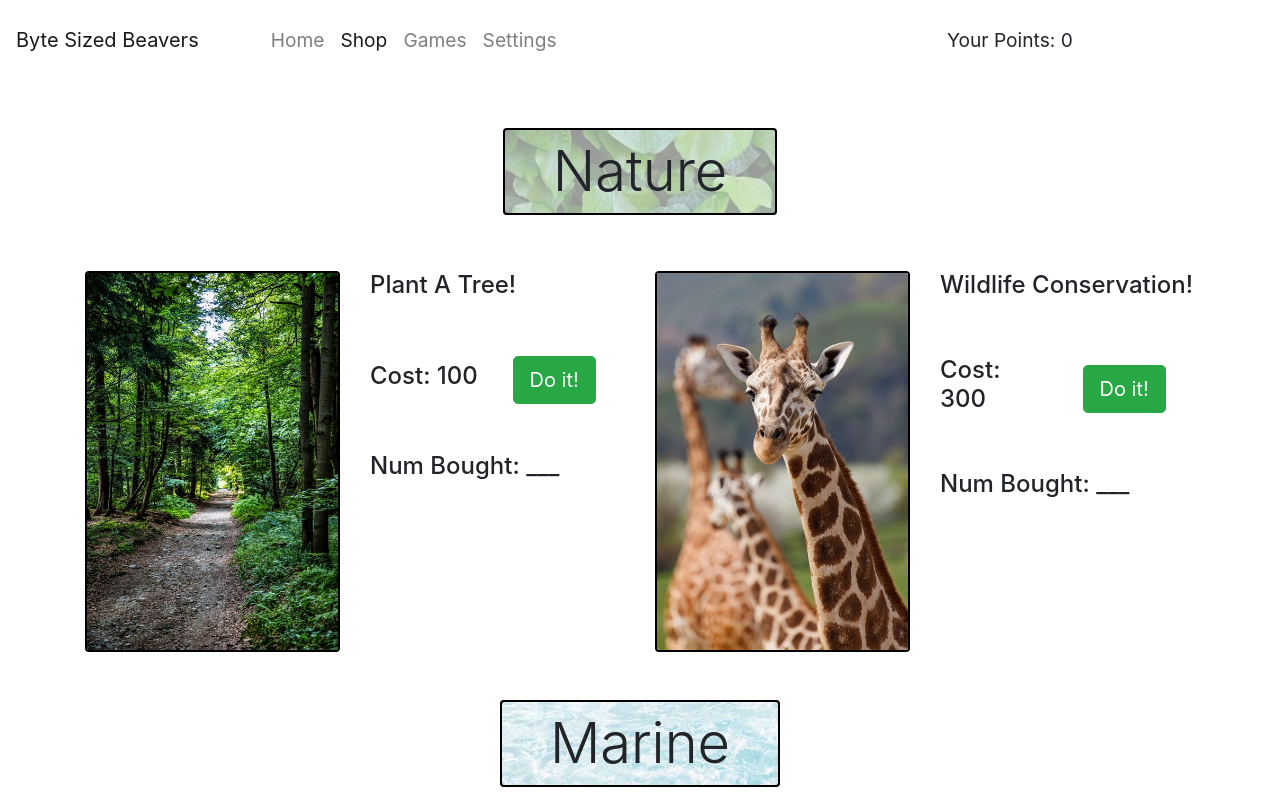
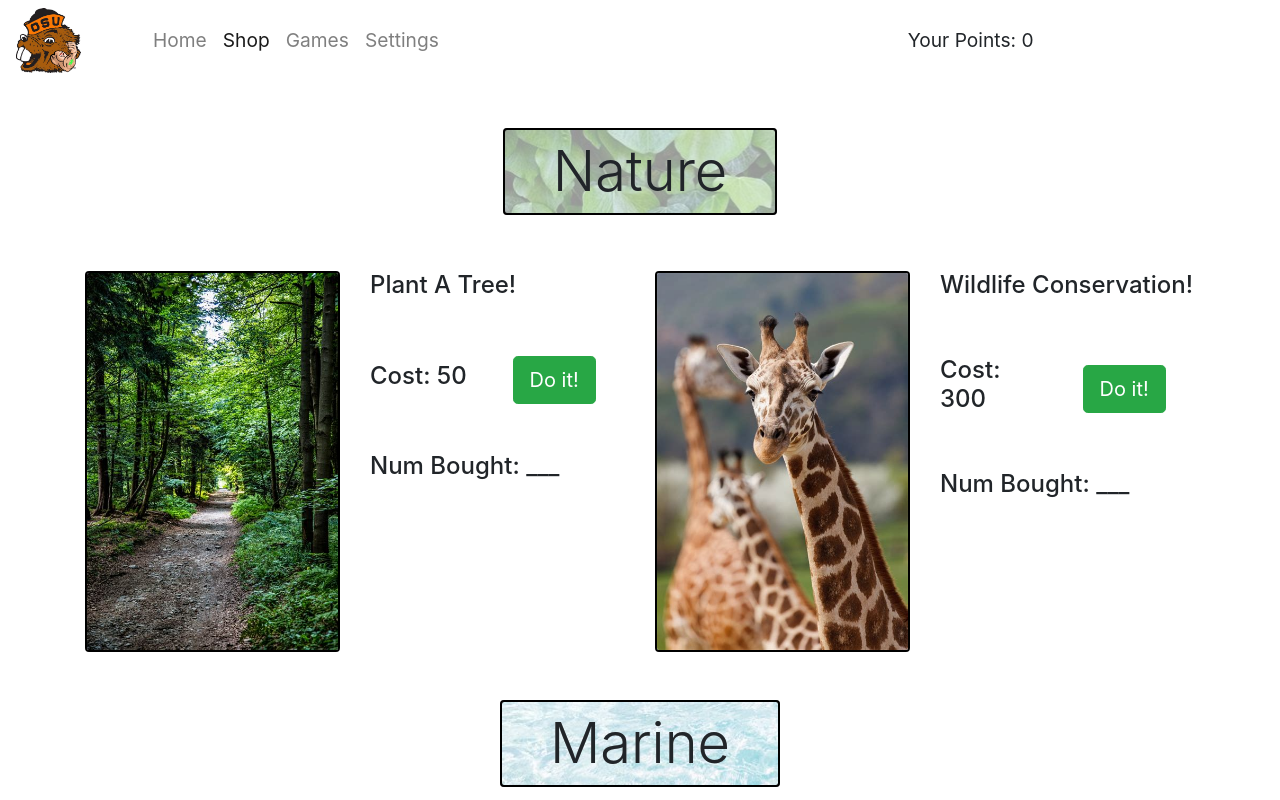
Before and after one commit to DT199012/Hackathon, a plain HTML site: page shop.html in a window 1280 px wide. Shown: the top 800 px of the page. Drawn offline with nearby package versions, Linux system fonts and the light colour scheme.

Commit message:
New Brand Icon

```diff
--- a/shop.html
+++ b/shop.html
@@ -10,7 +10,9 @@
     </head>
     <body>
         <nav class="navbar navbar-light navbar-expand-sm">
-            <a class="navbar-brand" href="#">Byte Sized Beavers</a>
+            <a class="navbar-brand" href="./index.html">
+                <img src="./images/Untitled.png" width="65" height="65">
+            </a>
             <ul id="myNavbar" class="navbar-nav mr-auto ml-5">
                 <li class="nav-item">
                     <a class="nav-link" href="./index.html">Home<span class="sr-only">(current)</span></a>
@@ -41,9 +43,7 @@
             </div>
             <div class="row">
                 <div class="col">
-
                     <img class="d-block w-100 border rounded" src="./images/tree.jpg">
-
                 </div>
                 <div class="col">
                     <div class="row pb-5">
@@ -53,7 +53,7 @@
                     </div>
                     <div class="row">
                         <div class="col d-flex justify-content-left">
-                            <h4 class="d-inline-flex align-self-center">Cost: 100</h4>
+                            <h4 class="d-inline-flex align-self-center">Cost: 50</h4>
                         </div>
                         <div class="col d-flex justify-content-right">
                             <a href="https://teamtrees.org/">
```
Also changed, not shown: index.html (+3 -1 lines), images/Untitled.png (added).
